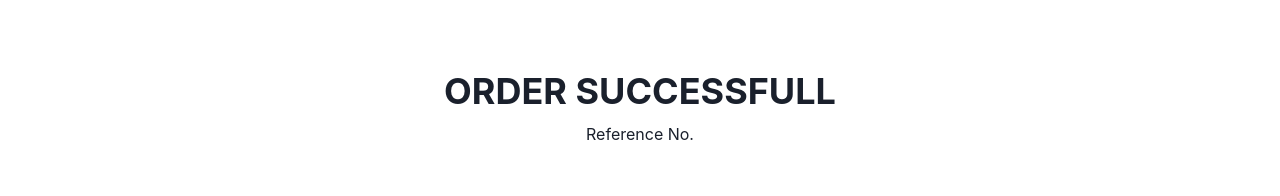
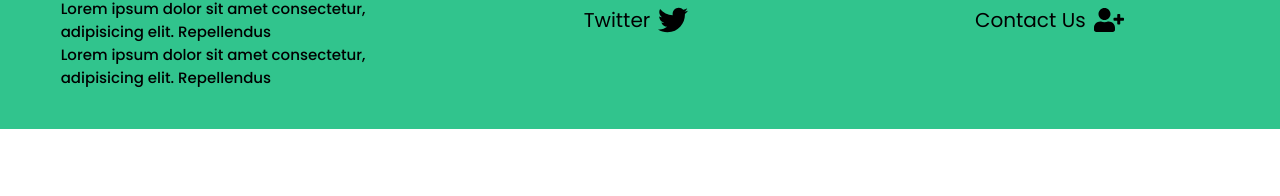
Before and after one commit to prashant11599/Shoppy.shop-frontend, a React (Create React App) app: page /paymentsuccess in a window 1280 px wide. Shown: the part 372-568 px from the top of the page. Built offline with nearby package versions, Linux system fonts and the light colour scheme; no server answers.

Commit message:
commit chakra

```diff
--- a/src/components/PaymentSuccess.js
+++ /dev/null
@@ -1,27 +0,0 @@
-import { Box, Heading, Text, VStack } from '@chakra-ui/react'
-import React from 'react'
-import { useSearchParams } from "react-router-dom"
-// import { Link } from 'react-router-dom'
-// import { useNavigate } from 'react-router-dom';
-const PaymentSuccess = () => {
-    // const navigate=useNavigate();
-    const seachQuery = useSearchParams()[0]
-    const referenceNum = seachQuery.get("reference")
-    // const handleSuccess=async()=>{
-    //     navigate('/profile');
-    // }
-    return (
-        <Box>
-            <VStack h="100vh" justifyContent={"center"}>
-                <Heading textTransform={"uppercase"}> Order Successfull</Heading>
-                <Text>
-                    Reference No.{referenceNum}
-                </Text>
-                {/* <button onClick={() => handleSuccess()} className="btn">
-                    Go to Profile
-                </button> */}
-            </VStack>
-        </Box>
-    )
-}
-export default PaymentSuccess
--- a/src/index.js
+++ b/src/index.js
@@ -6,15 +6,12 @@ import { store ,persistor} from './store';
 import { Provider } from 'react-redux';
 import { PersistGate } from 'redux-persist/integration/react';
 
-import { ChakraProvider } from "@chakra-ui/react";
 const root = ReactDOM.createRoot(document.getElementById('root'));
 root.render(
   <React.StrictMode>
     <Provider store={store}>
       <PersistGate loading={null} persistor={persistor}>
-        <ChakraProvider>
           <App />
-        </ChakraProvider>
       </PersistGate>
     </Provider>
 
```
